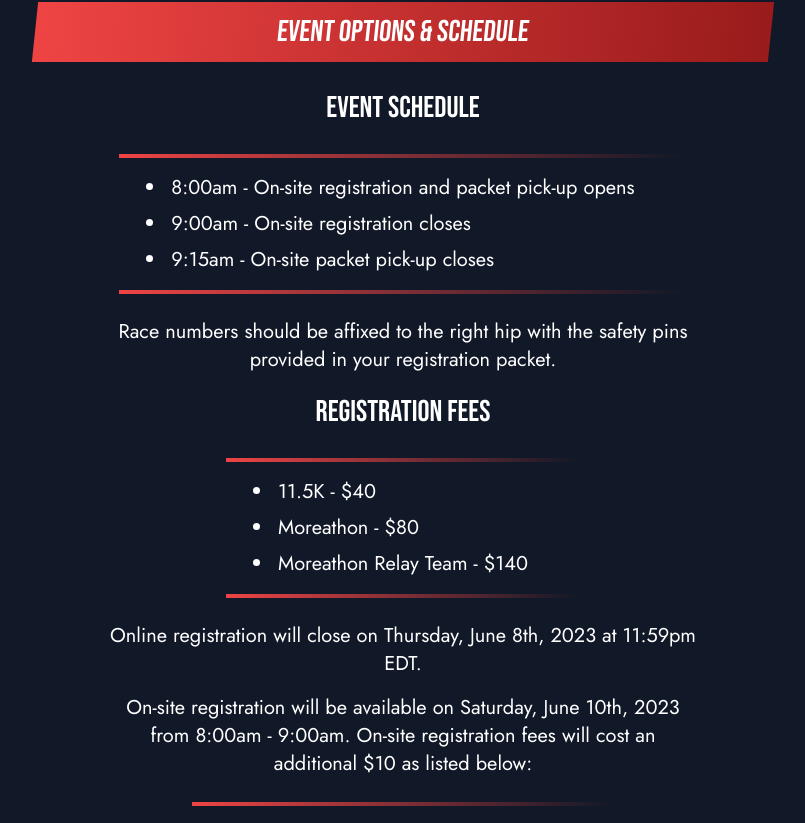
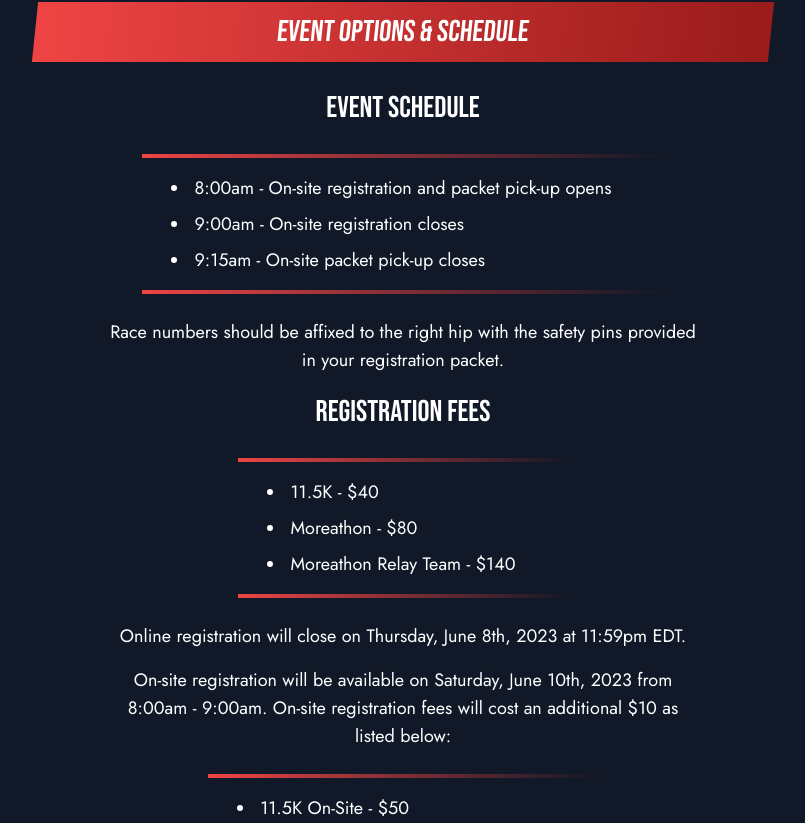
Before and after one commit to Abdeboskey/Reaper-Road-Race, a React (Vite) app: page /race-info in a window 1280 px wide. Shown: the part 910-1733 px from the top of the page, without its empty margins (237-1042 px from the left). Built offline with nearby package versions, Linux system fonts and the light colour scheme; a web font is replaced by a local one.

Commit message:
Decrease body text size on desktop view

```diff
--- a/src/components/markup/List.jsx
+++ b/src/components/markup/List.jsx
@@ -1,6 +1,6 @@
 const List = ({ children }) => {
   const borderDiv = "bg-gradient-to-r from-red-500 to-transparent w-fit my-4 mx-auto py-1 px-0"
-  const style = "text-left py-3 px-12 bg-gray-900 h-full w-full"
+  const style = "text-left md:text-lg py-3 px-12 bg-gray-900 h-full w-full"
   const itemStyle = "list-disc p-1"
 
   const createListItems = () => {
--- a/src/components/markup/P.jsx
+++ b/src/components/markup/P.jsx
@@ -1,5 +1,5 @@
 const P = ({ children }) => {
-  const style = "py-2 mx-auto md:w-4/5"
+  const style = "md:text-lg py-2 mx-auto md:w-4/5"
 
   return (
     <p className={style}>
```
